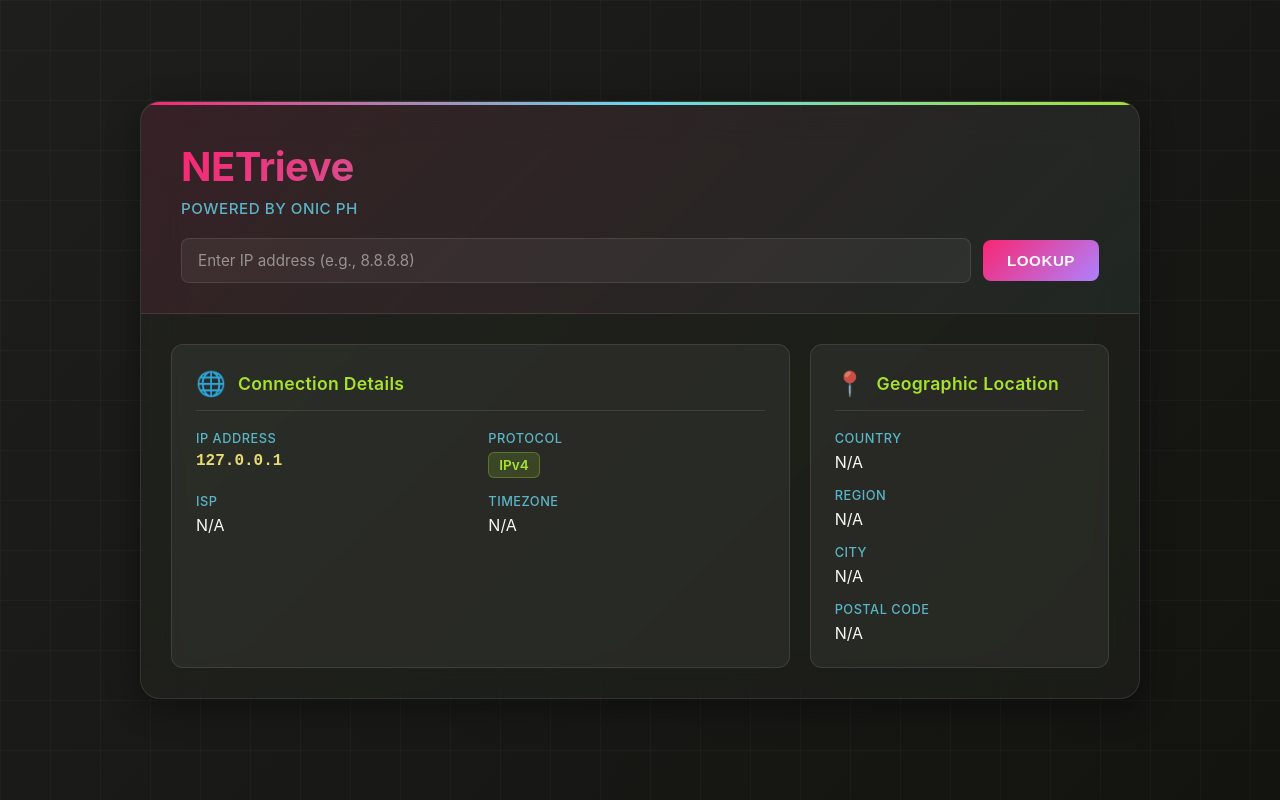
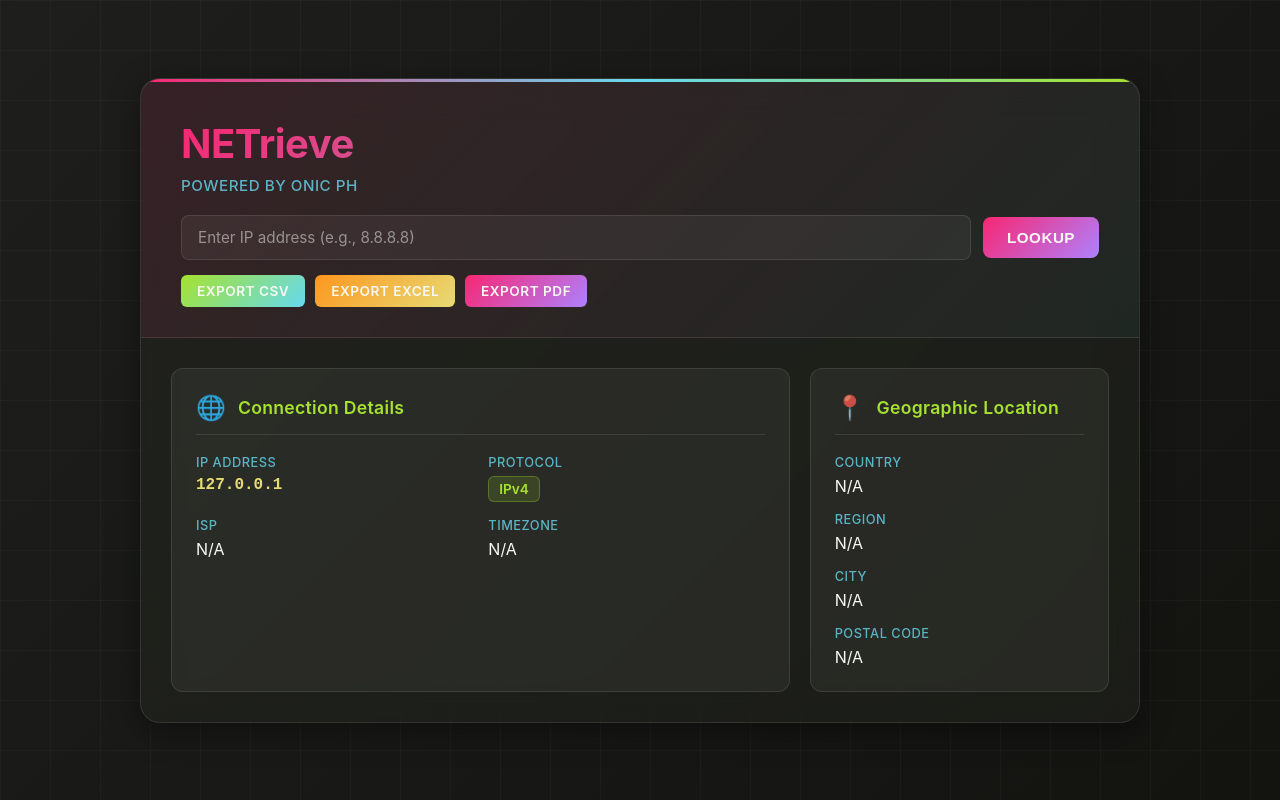
Before and after one commit to Jkmendoza007/system-integ, a Flask app: page / in a window 1280 px wide. Run offline with Flask 3, Linux system fonts and the light colour scheme.

Commit message:
Information Exporting

```diff
--- a/app.py
+++ b/app.py
@@ -1,8 +1,13 @@
-from flask import Flask, render_template, jsonify, request
+from flask import Flask, render_template, jsonify, request, send_file
 import requests
 import pycountry
 from functools import lru_cache
 import logging
+import csv
+import io
+from openpyxl import Workbook
+from reportlab.lib.pagesizes import letter
+from reportlab.pdfgen import canvas
 
 app = Flask(__name__)
 logging.basicConfig(level=logging.INFO)
@@ -80,5 +85,65 @@ def refresh():
     result = get_ip_info(ip)
     return jsonify(result)
 
+@app.route("/export/csv")
+def export_csv():
+    """Export IP information as CSV"""
+    ip_input = request.args.get("ip")
+    ip = ip_input if ip_input else get_client_ip()
+    result = get_ip_info(ip)
+    if not result["success"]:
+        return jsonify(result), 400
+
+    data = result["data"]
+    output = io.StringIO()
+    writer = csv.writer(output)
+    writer.writerow(["Field", "Value"])
+    for key, value in data.items():
+        writer.writerow([key, value])
+    output.seek(0)
+    return send_file(io.BytesIO(output.getvalue().encode('utf-8')), mimetype='text/csv', as_attachment=True, download_name='ip_info.csv')
+
+@app.route("/export/excel")
+def export_excel():
+    """Export IP information as Excel"""
+    ip_input = request.args.get("ip")
+    ip = ip_input if ip_input else get_client_ip()
+    result = get_ip_info(ip)
+    if not result["success"]:
+        return jsonify(result), 400
+
+    data = result["data"]
+    wb = Workbook()
+    ws = wb.active
+    ws.title = "IP Information"
+    ws.append(["Field", "Value"])
+    for key, value in data.items():
+        ws.append([key, value])
+    output = io.BytesIO()
+    wb.save(output)
+    output.seek(0)
+    return send_file(output, mimetype='application/vnd.openxmlformats-officedocument.spreadsheetml.sheet', as_attachment=True, download_name='ip_info.xlsx')
+
+@app.route("/export/pdf")
+def export_pdf():
+    """Export IP information as PDF"""
+    ip_input = request.args.get("ip")
+    ip = ip_input if ip_input else get_client_ip()
+    result = get_ip_info(ip)
+    if not result["success"]:
+        return jsonify(result), 400
+
+    data = result["data"]
+    output = io.BytesIO()
+    c = canvas.Canvas(output, pagesize=letter)
+    c.drawString(100, 750, "IP Information Report")
+    y = 720
+    for key, value in data.items():
+        c.drawString(100, y, f"{key}: {value}")
+        y -= 20
+    c.save()
+    output.seek(0)
+    return send_file(output, mimetype='application/pdf', as_attachment=True, download_name='ip_info.pdf')
+
 if __name__ == "__main__":
     app.run(debug=True, host="0.0.0.0", port=5000)
--- a/requirements.txt
+++ b/requirements.txt
@@ -1,3 +1,5 @@
 Flask==2.3.3
 requests==2.32.0
 pycountry==22.3.5
+openpyxl==3.1.2
+reportlab==4.0.7
--- a/static/style.css
+++ b/static/style.css
@@ -112,6 +112,50 @@ body {
   gap: 12px;
   margin-top: 20px;
   align-items: center;
+}
+
+/* Export Buttons */
+.export-buttons {
+  display: flex;
+  gap: 10px;
+  margin-top: 15px;
+  flex-wrap: wrap;
+}
+
+.export-btn {
+  padding: 8px 16px;
+  border: none;
+  border-radius: 6px;
+  color: var(--monokai-white);
+  font-size: 0.85rem;
+  font-weight: 600;
+  text-decoration: none;
+  text-transform: uppercase;
+  letter-spacing: 0.5px;
+  transition: all 0.3s ease;
+  cursor: pointer;
+  display: inline-block;
+}
+
+.csv-btn {
+  background: linear-gradient(135deg, var(--monokai-green), var(--monokai-cyan));
+}
+
+.excel-btn {
+  background: linear-gradient(135deg, var(--monokai-orange), var(--monokai-yellow));
+}
+
+.pdf-btn {
+  background: linear-gradient(135deg, var(--monokai-pink), var(--monokai-purple));
+}
+
+.export-btn:hover {
+  transform: translateY(-1px);
+  box-shadow: 0 4px 12px rgba(0, 0, 0, 0.3);
+}
+
+.export-btn:active {
+  transform: translateY(0);
 }
 
 .ip-input {
--- a/templates/index.html
+++ b/templates/index.html
@@ -20,6 +20,13 @@
         <input type="text" name="ip" placeholder="Enter IP address (e.g., 8.8.8.8)" value="{{ current_ip or '' }}" class="ip-input">
         <button type="submit" class="submit-btn">Lookup</button>
       </form>
+      {% if result.success %}
+      <div class="export-buttons">
+        <a href="/export/csv?ip={{ current_ip or '' }}" class="export-btn csv-btn">Export CSV</a>
+        <a href="/export/excel?ip={{ current_ip or '' }}" class="export-btn excel-btn">Export Excel</a>
+        <a href="/export/pdf?ip={{ current_ip or '' }}" class="export-btn pdf-btn">Export PDF</a>
+      </div>
+      {% endif %}
     </header>
 
     {% if result.success %}
```
